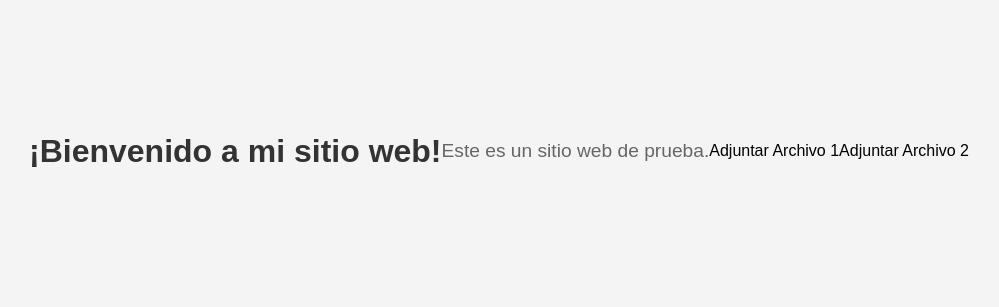
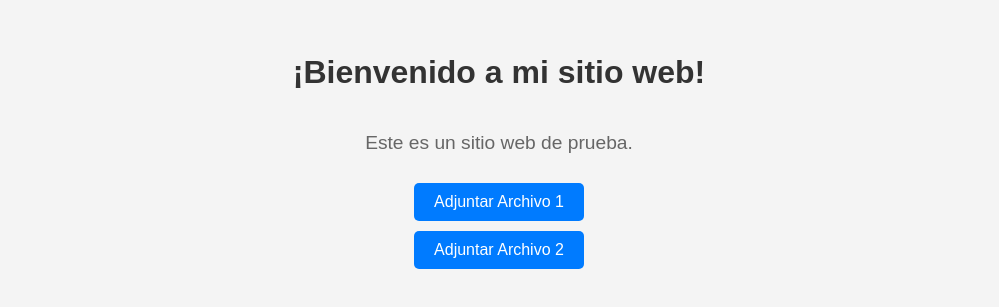
Before and after one commit to solraczo/excel, a plain HTML site: page index.html in a window 1280 px wide. Shown: the part 249-556 px from the top of the page, without its empty margins (141-1140 px from the left). Drawn offline with Linux system fonts and the light colour scheme.

Commit message:
Update styles.css

```diff
--- a/styles.css
+++ b/styles.css
@@ -5,6 +5,7 @@ body {
     margin: 0;
     padding: 0;
     display: flex;
+    flex-direction: column;
     justify-content: center;
     align-items: center;
     height: 100vh;
@@ -18,3 +19,19 @@ p {
     color: #666;
     font-size: 1.2em;
 }
+
+.button {
+    display: inline-block;
+    padding: 10px 20px;
+    font-size: 1em;
+    color: #fff;
+    background-color: #007BFF;
+    border: none;
+    border-radius: 5px;
+    cursor: pointer;
+    margin-top: 10px;
+}
+
+.button:hover {
+    background-color: #0056b3;
+}
```
